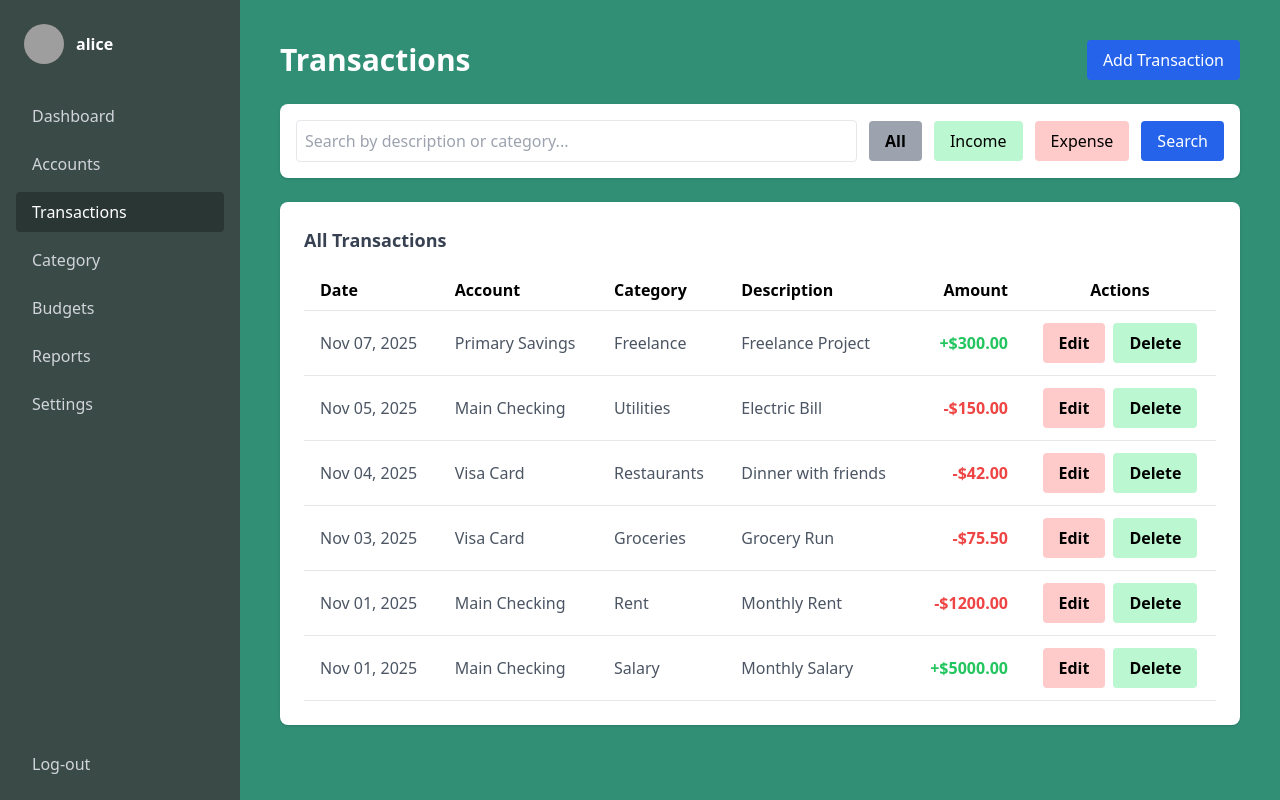
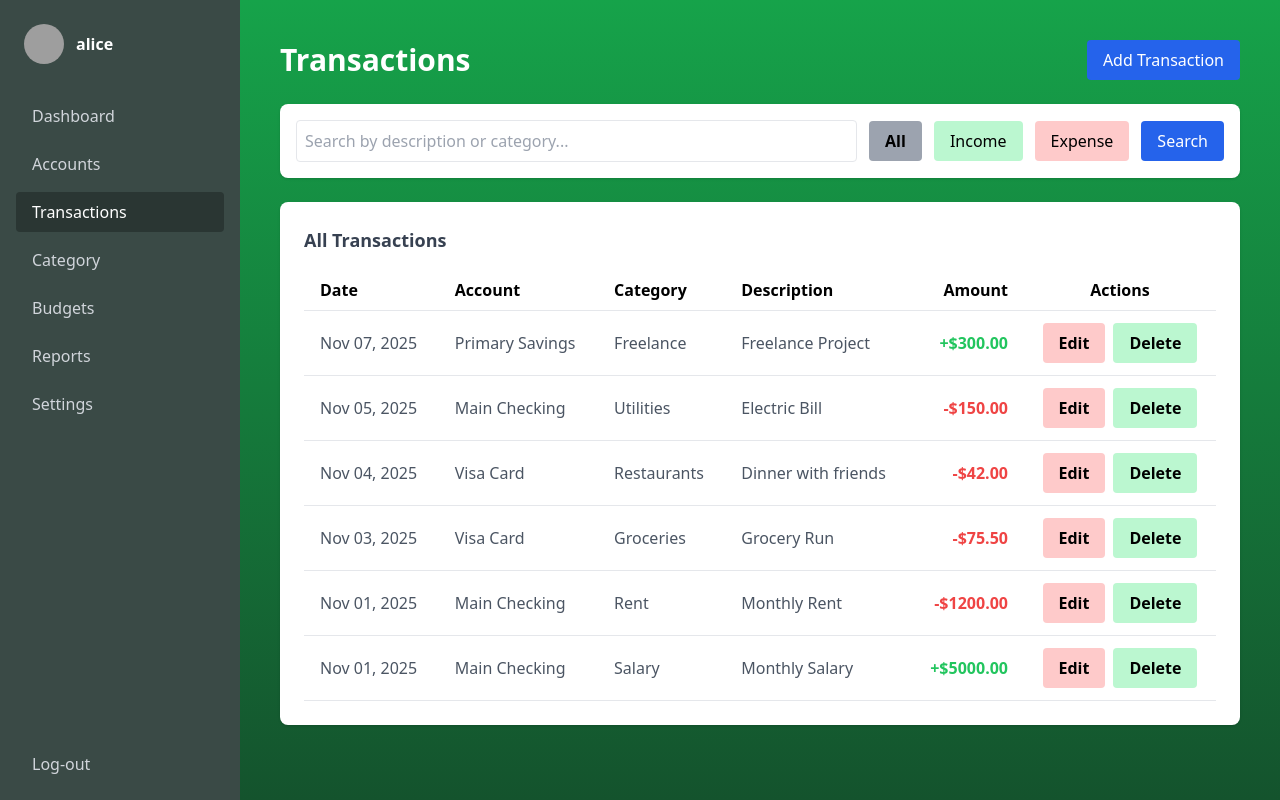
Before and after one commit to Acidos-F/Financeo, a Django app: page /transactions/ in a window 1280 px wide. Run offline with Django 5.2, Linux system fonts and the light colour scheme; a user stored in the database is signed in; data comes from the database, SQL or seed files in the repository; some libraries are stand-ins or nearby versions; grey boxes are pictures that could not be loaded.

Commit message:
Changed transaction background to gradient

```diff
--- a/Financeo/transactions/templates/transactions/transactions.html
+++ b/Financeo/transactions/templates/transactions/transactions.html
@@ -7,7 +7,7 @@
     <title>{% if action %}{{ action }} Transaction{% elif show_transactions %}Transactions{% elif is_delete %}Delete Transaction{% endif %}</title>
     {% tailwind_css %}
 </head>
-<body class="bg-[#318f76]">
+  <body class="h-full bg-gradient-to-b from-green-600 to-green-900">
     <div class="flex min-h-screen">
         <!-- Sidebar -->
         <aside class="w-60 bg-[#3a4a46] text-gray-300 flex flex-col sticky top-0 h-screen">
```
